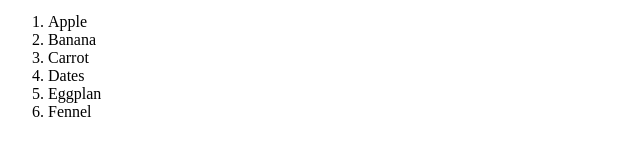
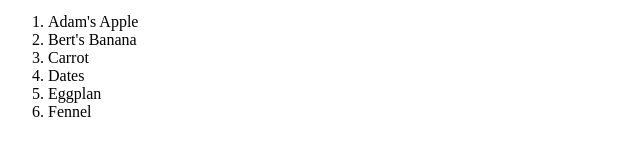
Before and after one commit to JonathanMarrs/Training_A, a plain HTML site: page index.html in a window 1280 px wide. Shown: the part 249-404 px from the top of the page, 0-640 px from the left. Drawn offline with Linux system fonts and the light colour scheme.

Commit message:
adam and bert

```diff
--- a/index.html
+++ b/index.html
@@ -26,8 +26,8 @@
     </div>
     <div>
       <ol>
-        <li>Apple</li>
-        <li>Banana</li>
+        <li>Adam's Apple</li>
+        <li>Bert's Banana</li>
         <li>Carrot</li>
         <li>Dates</li>
         <li>Eggplan</li>
```
